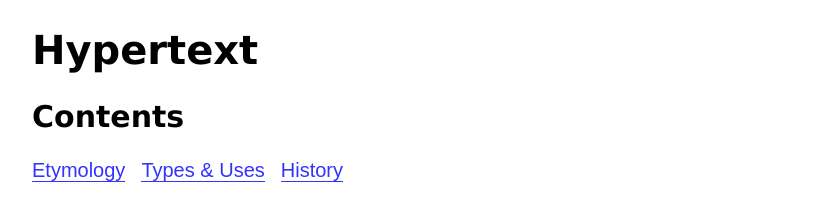
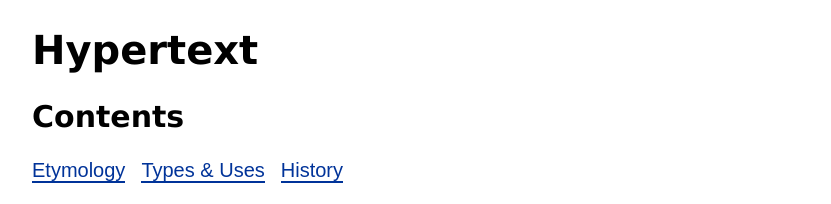
Before and after one commit to ec-student/multi-page, a plain HTML site: page index.html in a window 1280 px wide. Shown: the top 204 px of the page, without its empty margins (224-1055 px from the left). Drawn offline with Linux system fonts and the light colour scheme; a web font is replaced by a local one.

Commit message:
Update main.css

```diff
--- a/css/main.css
+++ b/css/main.css
@@ -73,9 +73,9 @@ p {
 /* Links */
 
 a {
-  color: #33f;
+  color: #039;
   text-decoration: none;
-  border-bottom: 1px solid #33f;
+  border-bottom: 2px solid #039;
 }
 
 a:hover {
```
